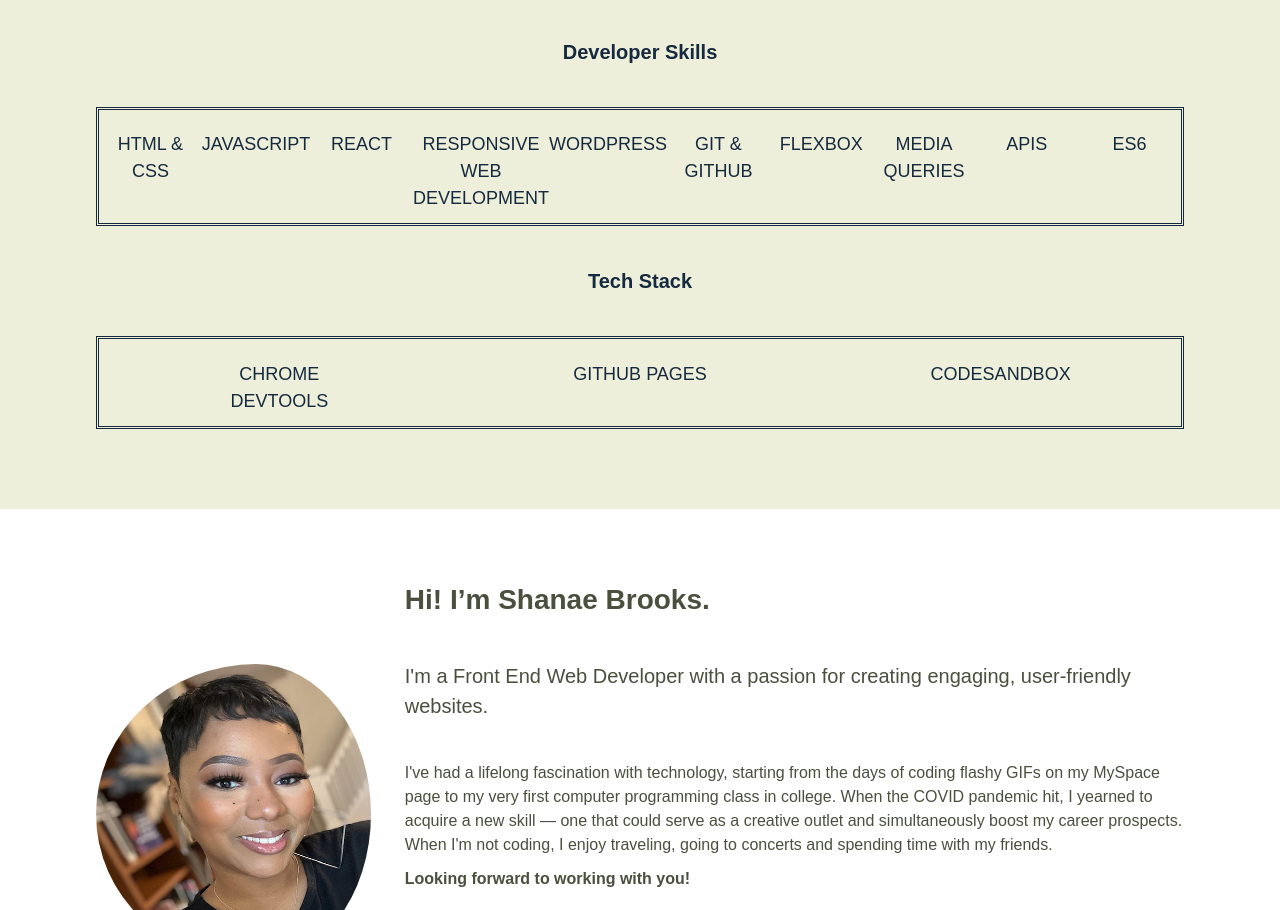
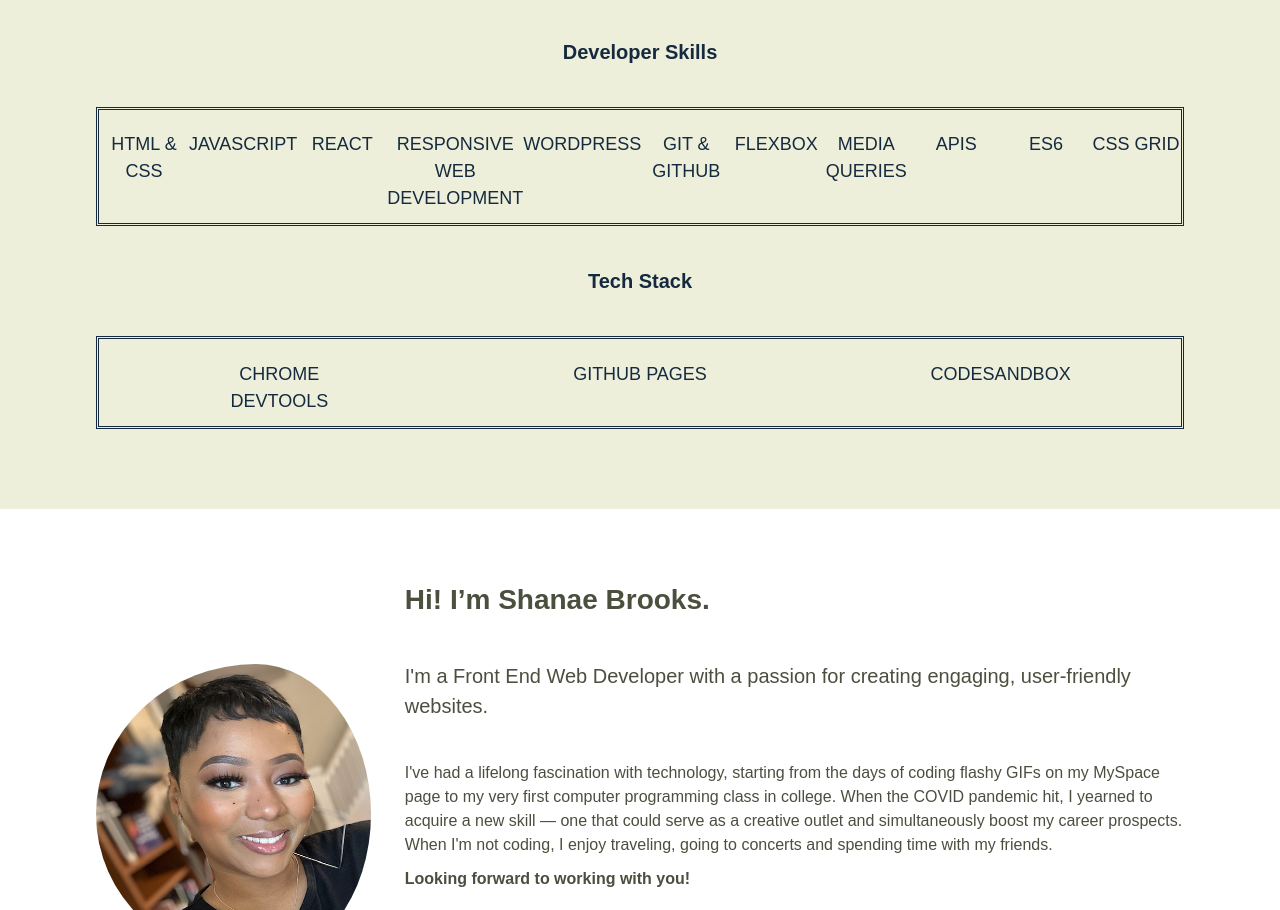
Before and after one commit to Shanae-B/my-portfolio-2023, a website with bundled scripts: page docs/index.html in a window 1280 px wide. Shown: the part 2796-3706 px from the top of the page. Built offline with nearby package versions, Linux system fonts and the light colour scheme; a web font is replaced by a local one.

Commit message:
Added skills

```diff
--- a/docs/index.html
+++ b/docs/index.html
@@ -141,6 +141,7 @@
             <p class="skill">Media Queries</p>
             <p class="skill">APIs</p>
             <p class="skill">ES6</p>
+            <p class="skill">CSS Grid</p>
 
 
 
```
